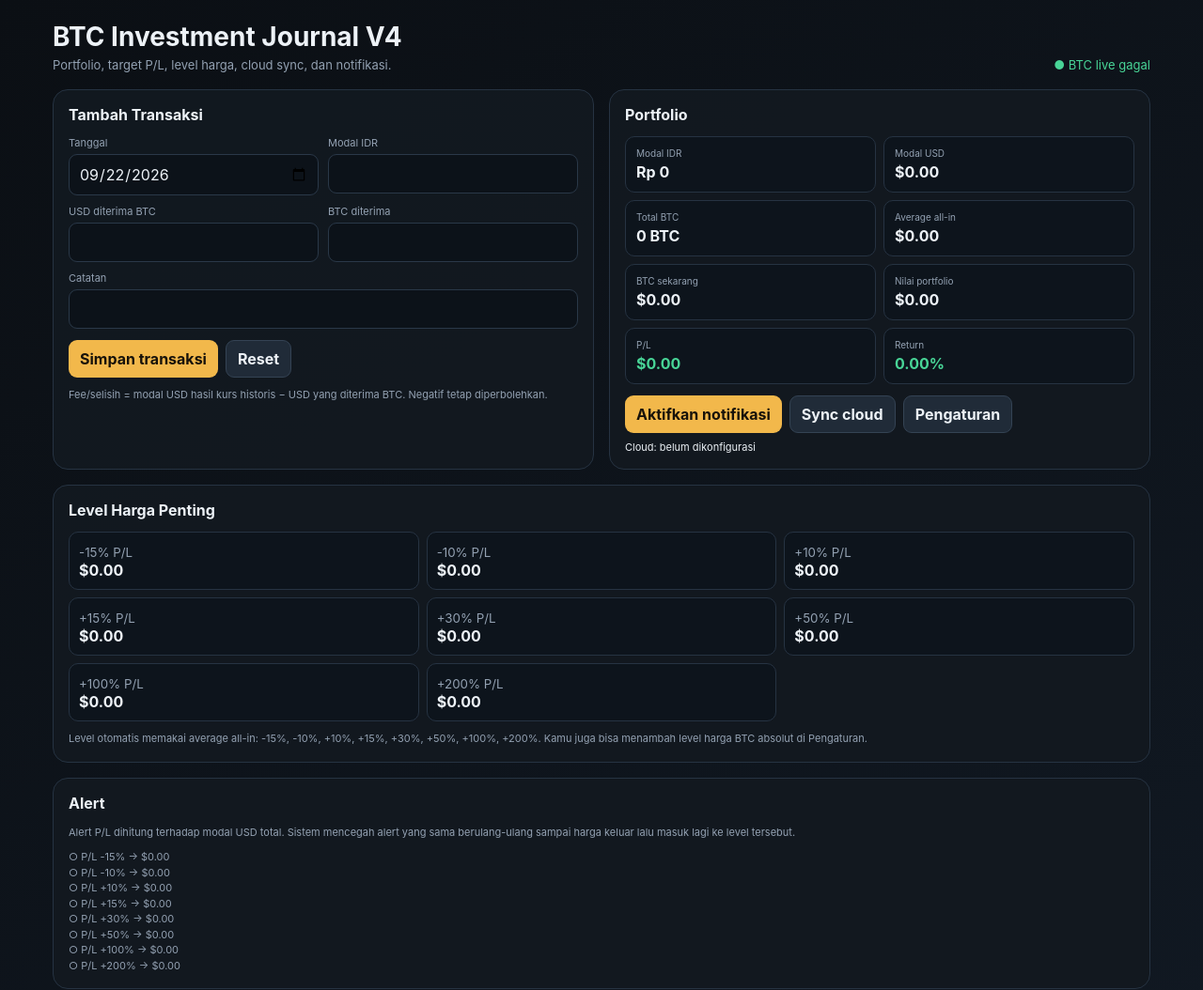
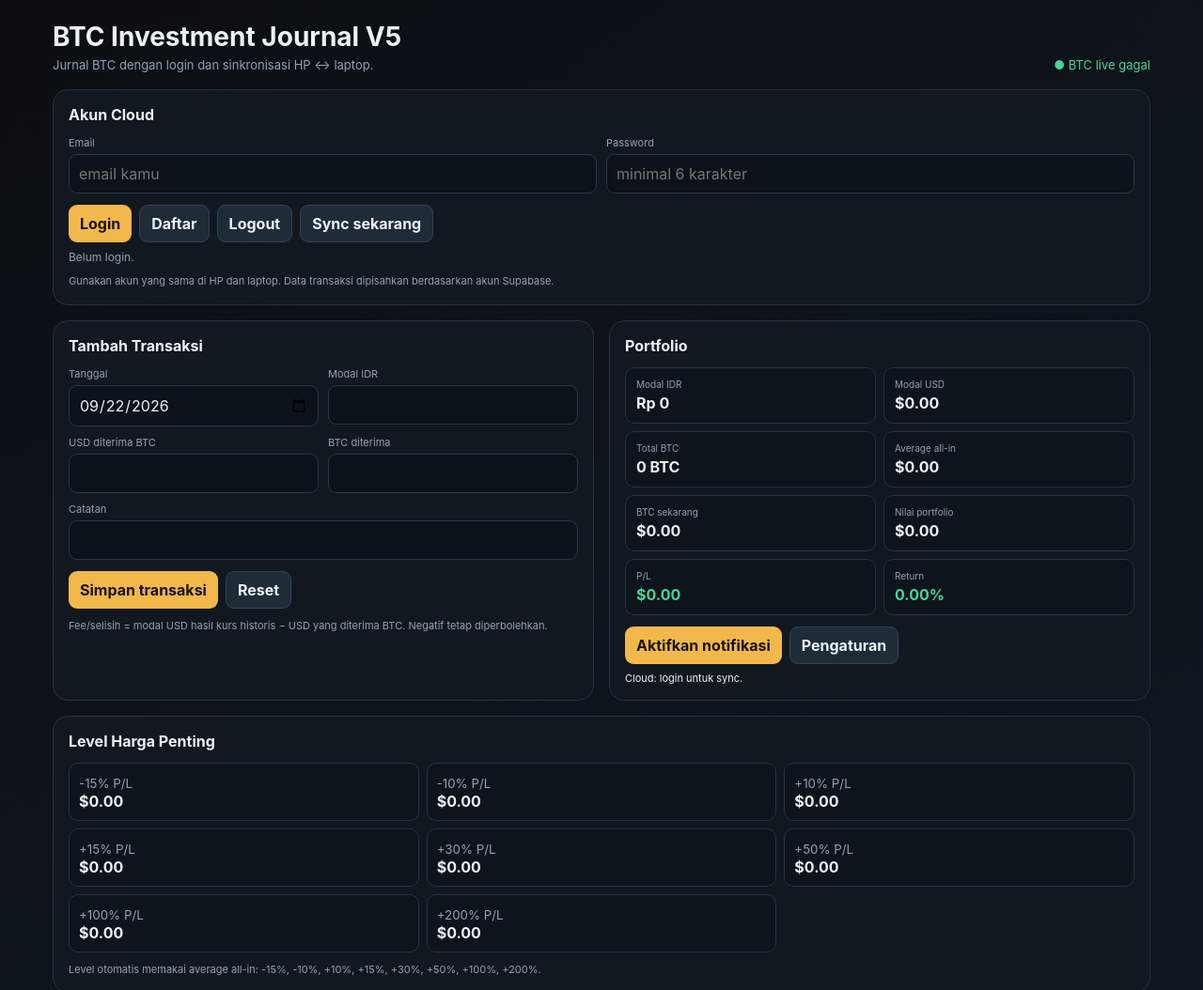
Before and after one commit to geo1108/Investment-Jurnal-Vano, a plain HTML site: page index.html in a window 1280 px wide. Shown: the top 1054 px of the page at 94% size. Drawn offline with nearby package versions, Linux system fonts and the light colour scheme; no server answers.

Commit message:
Add files via upload

```diff
--- a/index.html
+++ b/index.html
@@ -5,24 +5,42 @@
 <meta name="viewport" content="width=device-width,initial-scale=1">
 <meta name="theme-color" content="#0b0f14">
 <link rel="manifest" href="manifest.json">
-<title>Invesment Jurnal Vano V4</title>
+<title>Invesment Jurnal Vano V5</title>
 <style>
-:root{--bg:#0b0f14;--panel:#121820;--panel2:#18212c;--text:#edf2f7;--muted:#93a1b2;--line:#263342;--accent:#f2b84b;--green:#48d597;--red:#ff6b6b}
+:root{--bg:#0b0f14;--panel:#121820;--text:#edf2f7;--muted:#93a1b2;--line:#263342;--accent:#f2b84b;--green:#48d597;--red:#ff6b6b}
 *{box-sizing:border-box}body{margin:0;background:linear-gradient(145deg,#0b0f14,#111923);color:var(--text);font-family:Inter,Segoe UI,Arial,sans-serif}
 .container{max-width:1200px;margin:auto;padding:22px 16px 60px}.top{display:flex;justify-content:space-between;gap:16px;align-items:end;margin-bottom:18px}h1{margin:0;font-size:28px}.sub{color:var(--muted);font-size:13px;margin-top:5px}.live{color:var(--green);font-size:13px;white-space:nowrap}
 .grid{display:grid;grid-template-columns:1fr 1fr;gap:16px}.panel{background:rgba(18,24,32,.96);border:1px solid var(--line);border-radius:16px;padding:16px;margin-bottom:16px}
 h2{font-size:16px;margin:0 0 13px}.form{display:grid;grid-template-columns:1fr 1fr;gap:10px}label{display:block;color:var(--muted);font-size:11px;margin-bottom:5px}
 input,button{font:inherit}input{width:100%;background:#0c1219;border:1px solid #2a3848;color:var(--text);border-radius:9px;padding:10px}input:focus{outline:none;border-color:var(--accent)}
-.full{grid-column:1/-1}.actions{display:flex;flex-wrap:wrap;gap:8px;margin-top:12px}button{border:0;border-radius:9px;padding:9px 12px;cursor:pointer;background:var(--accent);color:#17120a;font-weight:700}button.secondary{background:#202b38;color:var(--text);border:1px solid #344354}button.danger{background:#3a2024;color:#ffb3b3;border:1px solid #613238}
+button{border:0;border-radius:9px;padding:9px 12px;cursor:pointer;background:var(--accent);color:#17120a;font-weight:700}button.secondary{background:#202b38;color:var(--text);border:1px solid #344354}button.danger{background:#3a2024;color:#ffb3b3;border:1px solid #613238}
+.actions{display:flex;flex-wrap:wrap;gap:8px;margin-top:12px}.full{grid-column:1/-1}
 .stats{display:grid;grid-template-columns:repeat(2,1fr);gap:8px}.stat{background:#0d141c;border:1px solid var(--line);border-radius:10px;padding:11px}.stat span{display:block;color:var(--muted);font-size:10px;margin-bottom:4px}.stat b{font-size:16px}
 .green{color:var(--green)}.red{color:var(--red)}.note{font-size:11px;line-height:1.5;color:var(--muted);margin-top:10px}.status{font-size:11px;margin-top:8px}.levels{display:grid;grid-template-columns:repeat(3,1fr);gap:8px}.level{background:#0d141c;border:1px solid var(--line);padding:10px;border-radius:10px}.level b{display:block}.level small{color:var(--muted)}
+.authbox{display:grid;grid-template-columns:1fr 1fr;gap:10px}.user{font-size:12px;color:var(--muted);margin-top:8px}
 table{width:100%;border-collapse:collapse;font-size:11px;min-width:1000px}th,td{padding:8px;border-bottom:1px solid var(--line);white-space:nowrap;text-align:right}th{color:var(--muted)}th:first-child,td:first-child{text-align:left}.tablewrap{overflow:auto}
-@media(max-width:850px){.grid{grid-template-columns:1fr}.form{grid-template-columns:1fr}.full{grid-column:auto}.levels{grid-template-columns:1fr 1fr}.top{align-items:flex-start;flex-direction:column}}
+@media(max-width:850px){.grid{grid-template-columns:1fr}.form,.authbox{grid-template-columns:1fr}.full{grid-column:auto}.levels{grid-template-columns:1fr 1fr}.top{align-items:flex-start;flex-direction:column}}
 </style>
 </head>
 <body>
 <div class="container">
-<div class="top"><div><h1>BTC Investment Journal V4</h1><div class="sub">Portfolio, target P/L, level harga, cloud sync, dan notifikasi.</div></div><div class="live" id="liveStatus">● menghubungkan BTC...</div></div>
+<div class="top"><div><h1>BTC Investment Journal V5</h1><div class="sub">Jurnal BTC dengan login dan sinkronisasi HP ↔ laptop.</div></div><div class="live" id="liveStatus">● menghubungkan BTC...</div></div>
+
+<section class="panel">
+<h2>Akun Cloud</h2>
+<div class="authbox">
+<div><label>Email</label><input id="email" type="email" autocomplete="email" placeholder="email kamu"></div>
+<div><label>Password</label><input id="password" type="password" autocomplete="current-password" placeholder="minimal 6 karakter"></div>
+</div>
+<div class="actions">
+<button onclick="signIn()">Login</button>
+<button class="secondary" onclick="signUp()">Daftar</button>
+<button class="secondary" onclick="signOut()">Logout</button>
+<button class="secondary" onclick="syncCloud()">Sync sekarang</button>
+</div>
+<div class="user" id="authStatus">Belum login.</div>
+<div class="note">Gunakan akun yang sama di HP dan laptop. Data transaksi dipisahkan berdasarkan akun Supabase.</div>
+</section>
 
 <div class="grid">
 <section class="panel">
@@ -46,20 +64,19 @@
 <div class="stat"><span>BTC sekarang</span><b id="sNow">$0</b></div><div class="stat"><span>Nilai portfolio</span><b id="sValue">$0</b></div>
 <div class="stat"><span>P/L</span><b id="sPnl">$0</b></div><div class="stat"><span>Return</span><b id="sReturn">0%</b></div>
 </div>
-<div class="actions"><button onclick="requestNotifications()">Aktifkan notifikasi</button><button class="secondary" onclick="syncCloud()">Sync cloud</button><button class="secondary" onclick="openSettings()">Pengaturan</button></div>
-<div class="status" id="syncStatus">Cloud: belum dikonfigurasi</div>
+<div class="actions"><button onclick="requestNotifications()">Aktifkan notifikasi</button><button class="secondary" onclick="openSettings()">Pengaturan</button></div>
+<div class="status" id="syncStatus">Cloud: login untuk sync.</div>
 </section>
 </div>
 
 <section class="panel">
 <h2>Level Harga Penting</h2>
 <div class="levels" id="levels"></div>
-<div class="note">Level otomatis memakai average all-in: -15%, -10%, +10%, +15%, +30%, +50%, +100%, +200%. Kamu juga bisa menambah level harga BTC absolut di Pengaturan.</div>
+<div class="note">Level otomatis memakai average all-in: -15%, -10%, +10%, +15%, +30%, +50%, +100%, +200%.</div>
 </section>
 
 <section class="panel">
 <h2>Alert</h2>
-<div class="note">Alert P/L dihitung terhadap modal USD total. Sistem mencegah alert yang sama berulang-ulang sampai harga keluar lalu masuk lagi ke level tersebut.</div>
 <div id="alertList" class="note"></div>
 </section>
 
@@ -69,24 +86,27 @@
 </section>
 
 <section class="panel" id="settingsPanel" style="display:none">
-<h2>Pengaturan Cloud & Alert</h2>
+<h2>Pengaturan Alert</h2>
 <div class="form">
-<div class="full"><label>Supabase Project URL</label><input id="sbUrl" placeholder="https://xxxx.supabase.co"></div>
-<div class="full"><label>Supabase Anon Key</label><input id="sbKey" placeholder="eyJ..."></div>
 <div><label>Harga custom 1</label><input id="custom1" type="number" placeholder="100000"></div>
 <div><label>Harga custom 2</label><input id="custom2" type="number" placeholder="150000"></div>
 <div><label>Harga custom 3</label><input id="custom3" type="number" placeholder="200000"></div>
 </div>
-<div class="actions"><button onclick="saveSettings()">Simpan pengaturan</button><button class="secondary" onclick="testNotification()">Tes notifikasi</button></div>
-<div class="note">Untuk sinkronisasi lintas perangkat, setiap perangkat perlu memakai akun/user yang sama. V4 menyediakan fondasi Supabase; kredensial proyek tidak disertakan di file ini.</div>
+<div class="actions"><button onclick="saveSettings()">Simpan pengaturan</button><button class="secondary" onclick="testNotification()">Tes notifikasi</button><button class="secondary" onclick="closeSettings()">Tutup</button></div>
 </section>
 </div>
 
+<script src="https://cdn.jsdelivr.net/npm/@supabase/supabase-js@2"></script>
 <script>
-const KEY='btcInvestmentJournalV4';
-const SET='btcInvestmentJournalSettingsV4';
-let txs=JSON.parse(localStorage.getItem(KEY)||'[]'), settings=JSON.parse(localStorage.getItem(SET)||'{}');
-let liveBTC=0,fxCache={},lastAlertState=JSON.parse(localStorage.getItem('btcAlertStateV4')||'{}');
+const SUPABASE_URL='https://sqpogzpglfeprbsahrsn.supabase.co';
+const SUPABASE_KEY='sb_publishable_rWnaBXSAzm0kFjLnuwFFbQ_30YAqUfI';
+const sb=supabase.createClient(SUPABASE_URL,SUPABASE_KEY);
+const KEY='btcInvestmentJournalV5';
+const OLD_KEY='btcInvestmentJournalV4';
+const SET='btcInvestmentJournalSettingsV5';
+let txs=JSON.parse(localStorage.getItem(KEY)||localStorage.getItem(OLD_KEY)||'[]');
+let settings=JSON.parse(localStorage.getItem(SET)||'{}');
+let liveBTC=0,fxCache={},lastAlertState=JSON.parse(localStorage.getItem('btcAlertStateV5')||'{}');
 const $=id=>document.getElementById(id);
 const fmtIDR=n=>new Intl.NumberFormat('id-ID',{style:'currency',currency:'IDR',maximumFractionDigits:0}).format(n||0);
 const fmtUSD=n=>'$'+Number(n||0).toLocaleString('en-US',{minimumFractionDigits:2,maximumFractionDigits:8});
@@ -94,25 +114,42 @@
 const pct=n=>(Number(n||0)*100).toFixed(2)+'%';
 function save(){localStorage.setItem(KEY,JSON.stringify(txs));render()}
 function resetForm(){ $('date').value=new Date().toISOString().slice(0,10);['idr','usd','btc','note'].forEach(id=>$(id).value='') }
-function saveSettings(){settings={url:$('sbUrl').value.trim(),key:$('sbKey').value.trim(),custom:[1,2,3].map(i=>Number($('custom'+i).value)||0).filter(Boolean)};localStorage.setItem(SET,JSON.stringify(settings));$('syncStatus').textContent=settings.url?'Cloud: konfigurasi tersimpan':'Cloud: belum dikonfigurasi';closeSettings();renderLevels()}
-function openSettings(){$('settingsPanel').style.display='block';$('sbUrl').value=settings.url||'';$('sbKey').value=settings.key||'';(settings.custom||[]).slice(0,3).forEach((v,i)=>$('custom'+(i+1)).value=v)}
+function saveSettings(){settings={custom:[1,2,3].map(i=>Number($('custom'+i).value)||0).filter(Boolean)};localStorage.setItem(SET,JSON.stringify(settings));closeSettings();renderLevels()}
+function openSettings(){$('settingsPanel').style.display='block';(settings.custom||[]).slice(0,3).forEach((v,i)=>$('custom'+(i+1)).value=v)}
 function closeSettings(){$('settingsPanel').style.display='none'}
 async function getJSON(url){const r=await fetch(url,{cache:'no-store'});if(!r.ok)throw Error('HTTP '+r.status);return r.json()}
 async function getFX(date){if(fxCache[date])return fxCache[date];for(let i=0;i<=7;i++){let d=new Date(date+'T12:00:00');d.setDate(d.getDate()-i);let ds=d.toISOString().slice(0,10);for(const u of [`https://cdn.jsdelivr.net/npm/@fawazahmed0/currency-api@${ds}/v1/currencies/usd.json`,`https://${ds}.currency-api.pages.dev/v1/currencies/usd.json`]){try{let j=await getJSON(u),rate=Number(j?.usd?.idr);if(rate>0)return fxCache[date]={rate,sourceDate:j.date||ds}}catch(e){}}}throw Error('Kurs historis tidak tersedia')}
-async function addTransaction(){let date=$('date').value,idr=+$('idr').value,usd=+$('usd').value,btc=+$('btc').value;if(!date||idr<=0||usd<=0||btc<=0)return alert('Lengkapi data transaksi.');try{let f=await getFX(date),modalUSD=idr/f.rate;txs.push({id:crypto.randomUUID(),date,idr,modalUSD,usd,btc,fx:f.rate,fxSourceDate:f.sourceDate,fee:modalUSD-usd,note:$('note').value.trim()});txs.sort((a,b)=>a.date.localeCompare(b.date));save();resetForm();await syncCloud()}catch(e){alert(e.message)}}
-function removeTx(id){txs=txs.filter(x=>x.id!==id);save();syncCloud()}
+async function addTransaction(){let date=$('date').value,idr=+$('idr').value,usd=+$('usd').value,btc=+$('btc').value;if(!date||idr<=0||usd<=0||btc<=0)return alert('Lengkapi data transaksi.');try{let f=await getFX(date),modalUSD=idr/f.rate;let row={id:crypto.randomUUID(),date,idr,modalUSD,usd,btc,fx:f.rate,fxSourceDate:f.sourceDate,fee:modalUSD-usd,note:$('note').value.trim()};txs.push(row);txs.sort((a,b)=>a.date.localeCompare(b.date));save();resetForm();await syncCloud()}catch(e){alert(e.message)}}
+async function removeTx(id){txs=txs.filter(x=>x.id!==id);save();if((await sb.auth.getUser()).data.user)try{await sb.from('btc_transactions').delete().eq('id',id)}catch(e){console.error(e)}await syncCloud()}
 function calc(){let modalIDR=txs.reduce((a,x)=>a+x.idr,0),modalUSD=txs.reduce((a,x)=>a+x.modalUSD,0),btc=txs.reduce((a,x)=>a+x.btc,0),value=btc*liveBTC,pnl=value-modalUSD;return{modalIDR,modalUSD,btc,value,pnl,ret:modalUSD?pnl/modalUSD:0,avg:btc?modalUSD/btc:0}}
 function render(){let c=calc();$('sIdr').textContent=fmtIDR(c.modalIDR);$('sModal').textContent=fmtUSD(c.modalUSD);$('sBtc').textContent=fmtBTC(c.btc);$('sAvg').textContent=fmtUSD(c.avg);$('sNow').textContent=fmtUSD(liveBTC);$('sValue').textContent=fmtUSD(c.value);$('sPnl').textContent=fmtUSD(c.pnl);$('sPnl').className=c.pnl>=0?'green':'red';$('sReturn').textContent=pct(c.ret);$('sReturn').className=c.ret>=0?'green':'red';renderLevels();renderAlerts();renderTable()}
-function renderLevels(){let c=calc(), arr=[-15,-10,10,15,30,50,100,200].map(p=>({p,price:c.avg*(1+p/100)}));(settings.custom||[]).forEach(price=>arr.push({p:null,price}));$('levels').innerHTML=arr.map(x=>`<div class="level"><small>${x.p===null?'CUSTOM':(x.p>0?'+':'')+x.p+'% P/L'}</small><b>${fmtUSD(x.price)}</b></div>`).join('')}
-function renderAlerts(){let c=calc();let lines=[];[-15,-10,10,15,30,50,100,200].forEach(p=>{let hit=c.ret*100>=p;if(p<0)hit=c.ret*100<=p;lines.push(`<div>${hit?'● TERPENUHI':'○'} P/L ${p>0?'+':''}${p}% → ${fmtUSD(c.avg*(1+p/100))}</div>`)});(settings.custom||[]).forEach(p=>lines.push(`<div>${liveBTC>=p?'● TERPENUHI':'○'} BTC ${fmtUSD(p)}</div>`));$('alertList').innerHTML=lines.join('')}
+function renderLevels(){let c=calc(),arr=[-15,-10,10,15,30,50,100,200].map(p=>({p,price:c.avg*(1+p/100)}));(settings.custom||[]).forEach(price=>arr.push({p:null,price}));$('levels').innerHTML=arr.map(x=>`<div class="level"><small>${x.p===null?'CUSTOM':(x.p>0?'+':'')+x.p+'% P/L'}</small><b>${fmtUSD(x.price)}</b></div>`).join('')}
+function renderAlerts(){let c=calc(),lines=[];[-15,-10,10,15,30,50,100,200].forEach(p=>{let hit=p<0?c.ret*100<=p:c.ret*100>=p;lines.push(`<div>${hit?'● TERPENUHI':'○'} P/L ${p>0?'+':''}${p}% → ${fmtUSD(c.avg*(1+p/100))}</div>`)});(settings.custom||[]).forEach(p=>lines.push(`<div>${liveBTC>=p?'● TERPENUHI':'○'} BTC ${fmtUSD(p)}</div>`));$('alertList').innerHTML=lines.join('')}
 function renderTable(){let tb=$('tbody');if(!txs.length){tb.innerHTML='<tr><td colspan="12">Belum ada transaksi.</td></tr>';return}tb.innerHTML=txs.map(x=>{let value=x.btc*liveBTC,pnl=value-x.modalUSD;return `<tr><td>${x.date}</td><td>${fmtIDR(x.idr)}</td><td>${fmtIDR(x.fx)}</td><td>${fmtUSD(x.modalUSD)}</td><td>${fmtUSD(x.usd)}</td><td>${x.btc.toFixed(12)}</td><td>${fmtUSD(x.usd/x.btc)}</td><td>${fmtUSD(x.fee)}</td><td>${fmtUSD(x.modalUSD/x.btc)}</td><td>${fmtUSD(value)}</td><td class="${pnl>=0?'green':'red'}">${fmtUSD(pnl)}</td><td><button class="danger" onclick="removeTx('${x.id}')">×</button></td></tr>`}).join('')}
 async function fetchBTC(){try{let j=await getJSON('https://api.bitget.com/api/v3/market/tickers?category=SPOT&symbol=BTCUSDT');liveBTC=+j.data?.[0]?.lastPrice||0;$('liveStatus').textContent='● BTC live: '+fmtUSD(liveBTC);render();checkAlerts()}catch(e){$('liveStatus').textContent='● BTC live gagal'}}
-async function requestNotifications(){if(!('Notification'in window))return alert('Browser ini tidak mendukung Notification API.');let p=await Notification.requestPermission();if(p==='granted'){await registerPush();new Notification('BTC Journal',{body:'Notifikasi BTC aktif.'})}else alert('Izin notifikasi ditolak oleh browser.')}
-async function registerPush(){if(!('serviceWorker'in navigator))return;try{await navigator.serviceWorker.register('sw.js')}catch(e){}}
+async function signUp(){let email=$('email').value.trim(),password=$('password').value;if(!email||password.length<6)return alert('Isi email dan password minimal 6 karakter.');let {error}=await sb.auth.signUp({email,password});if(error)return alert(error.message);alert('Akun dibuat. Jika verifikasi email aktif, cek email lalu login.')}
+async function signIn(){let email=$('email').value.trim(),password=$('password').value;if(!email||!password)return alert('Isi email dan password.');let {error}=await sb.auth.signInWithPassword({email,password});if(error)return alert(error.message);await updateAuthUI();await syncCloud()}
+async function signOut(){await sb.auth.signOut();await updateAuthUI()}
+async function updateAuthUI(){let {data:{session}}=await sb.auth.getSession();if(session?.user){$('authStatus').textContent='Login: '+session.user.email;$('syncStatus').textContent='Cloud: siap sync'}else{$('authStatus').textContent='Belum login.';$('syncStatus').textContent='Cloud: login untuk sync.'}}
+async function syncCloud(){
+ let {data:{user}}=await sb.auth.getUser();
+ if(!user){$('syncStatus').textContent='Cloud: login dulu.';return}
+ $('syncStatus').textContent='Cloud: menyinkronkan...';
+ try{
+   const payload=txs.map(x=>({id:x.id,user_id:user.id,date:x.date,idr:x.idr,modal_usd:x.modalUSD,usd:x.usd,btc:x.btc,fx:x.fx,fx_source_date:x.fxSourceDate||null,fee:x.fee,note:x.note||''}));
+   if(payload.length){let {error}=await sb.from('btc_transactions').upsert(payload,{onConflict:'id'});if(error)throw error}
+   let {data,error}=await sb.from('btc_transactions').select('*').eq('user_id',user.id).order('date',{ascending:true});if(error)throw error;
+   txs=(data||[]).map(x=>({id:x.id,date:x.date,idr:Number(x.idr),modalUSD:Number(x.modal_usd),usd:Number(x.usd),btc:Number(x.btc),fx:Number(x.fx),fxSourceDate:x.fx_source_date,fee:Number(x.fee),note:x.note||''}));
+   localStorage.setItem(KEY,JSON.stringify(txs));render();
+   $('syncStatus').textContent='Cloud: tersinkronisasi '+new Date().toLocaleTimeString('id-ID');
+ }catch(e){console.error(e);$('syncStatus').textContent='Cloud: gagal — '+(e.message||'cek SQL/RLS')}
+}
+async function requestNotifications(){if(!('Notification'in window))return alert('Browser ini tidak mendukung notifikasi.');let p=await Notification.requestPermission();if(p==='granted'){await registerPush();new Notification('BTC Journal',{body:'Notifikasi BTC aktif.'})}else alert('Izin notifikasi ditolak browser.')}
+async function registerPush(){if('serviceWorker'in navigator)try{await navigator.serviceWorker.register('sw.js')}catch(e){}}
 function testNotification(){if(Notification.permission==='granted')new Notification('BTC Journal — Tes',{body:`BTC ${fmtUSD(liveBTC)} • P/L ${pct(calc().ret)}`});else requestNotifications()}
-function checkAlerts(){let c=calc(),r=c.ret*100;[-15,-10,10,15,30,50,100,200].forEach(p=>{let hit=p<0?r<=p:r>=p,key='p'+p;if(hit&&!lastAlertState[key]){notify(`P/L ${p>0?'+':''}${p}% tercapai`,`BTC ${fmtUSD(liveBTC)} • P/L ${pct(c.ret)}`);lastAlertState[key]=true}else if(!hit)lastAlertState[key]=false});(settings.custom||[]).forEach((price,i)=>{let key='c'+i,hit=liveBTC>=price;if(hit&&!lastAlertState[key]){notify(`BTC mencapai ${fmtUSD(price)}`,`BTC ${fmtUSD(liveBTC)} • P/L ${pct(c.ret)}`);lastAlertState[key]=true}else if(!hit)lastAlertState[key]=false});localStorage.setItem('btcAlertStateV4',JSON.stringify(lastAlertState))}
+function checkAlerts(){let c=calc(),r=c.ret*100;[-15,-10,10,15,30,50,100,200].forEach(p=>{let hit=p<0?r<=p:r>=p,key='p'+p;if(hit&&!lastAlertState[key]){notify(`P/L ${p>0?'+':''}${p}% tercapai`,`BTC ${fmtUSD(liveBTC)} • P/L ${pct(c.ret)}`);lastAlertState[key]=true}else if(!hit)lastAlertState[key]=false});(settings.custom||[]).forEach((price,i)=>{let key='c'+i,hit=liveBTC>=price;if(hit&&!lastAlertState[key]){notify(`BTC mencapai ${fmtUSD(price)}`,`BTC ${fmtUSD(liveBTC)} • P/L ${pct(c.ret)}`);lastAlertState[key]=true}else if(!hit)lastAlertState[key]=false});localStorage.setItem('btcAlertStateV5',JSON.stringify(lastAlertState))}
 function notify(title,body){if(Notification.permission==='granted')new Notification('BTC Journal — '+title,{body})}
-async function syncCloud(){if(!settings.url||!settings.key){$('syncStatus').textContent='Cloud: belum dikonfigurasi';return}try{let h={apikey:settings.key,Authorization:'Bearer '+settings.key,'Content-Type':'application/json',Prefer:'resolution=merge-duplicates'};for(const x of txs){await fetch(settings.url+'/rest/v1/btc_transactions?on_conflict=id',{method:'POST',headers:h,body:JSON.stringify({id:x.id,date:x.date,idr:x.idr,modal_usd:x.modalUSD,usd:x.usd,btc:x.btc,fx:x.fx,fx_source_date:x.fxSourceDate,fee:x.fee,note:x.note})})}$('syncStatus').textContent='Cloud: tersinkronisasi '+new Date().toLocaleTimeString('id-ID')}catch(e){$('syncStatus').textContent='Cloud: gagal sync'}}
-resetForm();render();registerPush();fetchBTC();setInterval(fetchBTC,15000);
+sb.auth.onAuthStateChange(()=>updateAuthUI());
+resetForm();render();registerPush();updateAuthUI();fetchBTC();setInterval(fetchBTC,15000);
 </script>
 </body></html>
```
Also changed, not shown: sw.js (+1 -18 lines), manifest.json, 2 other files.
